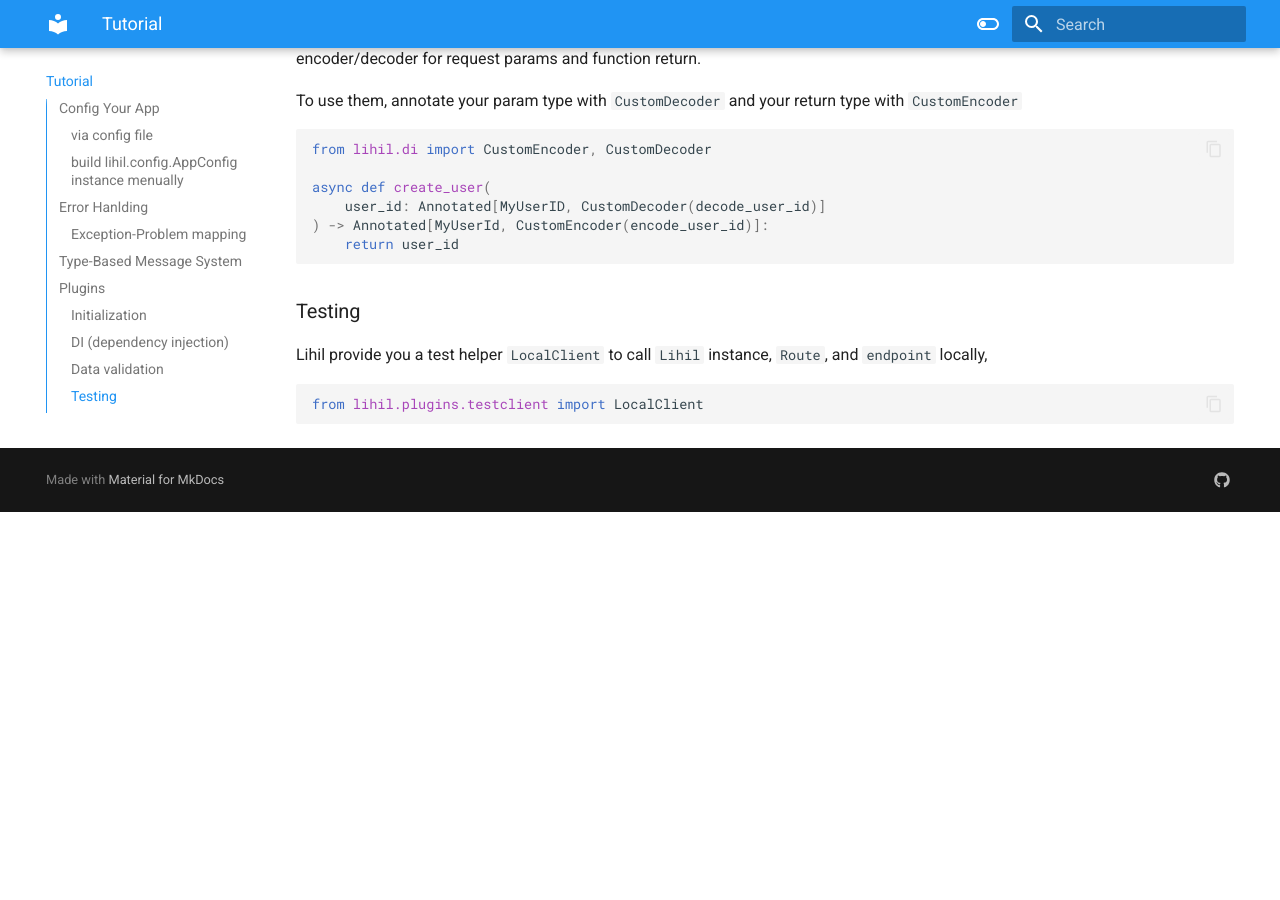
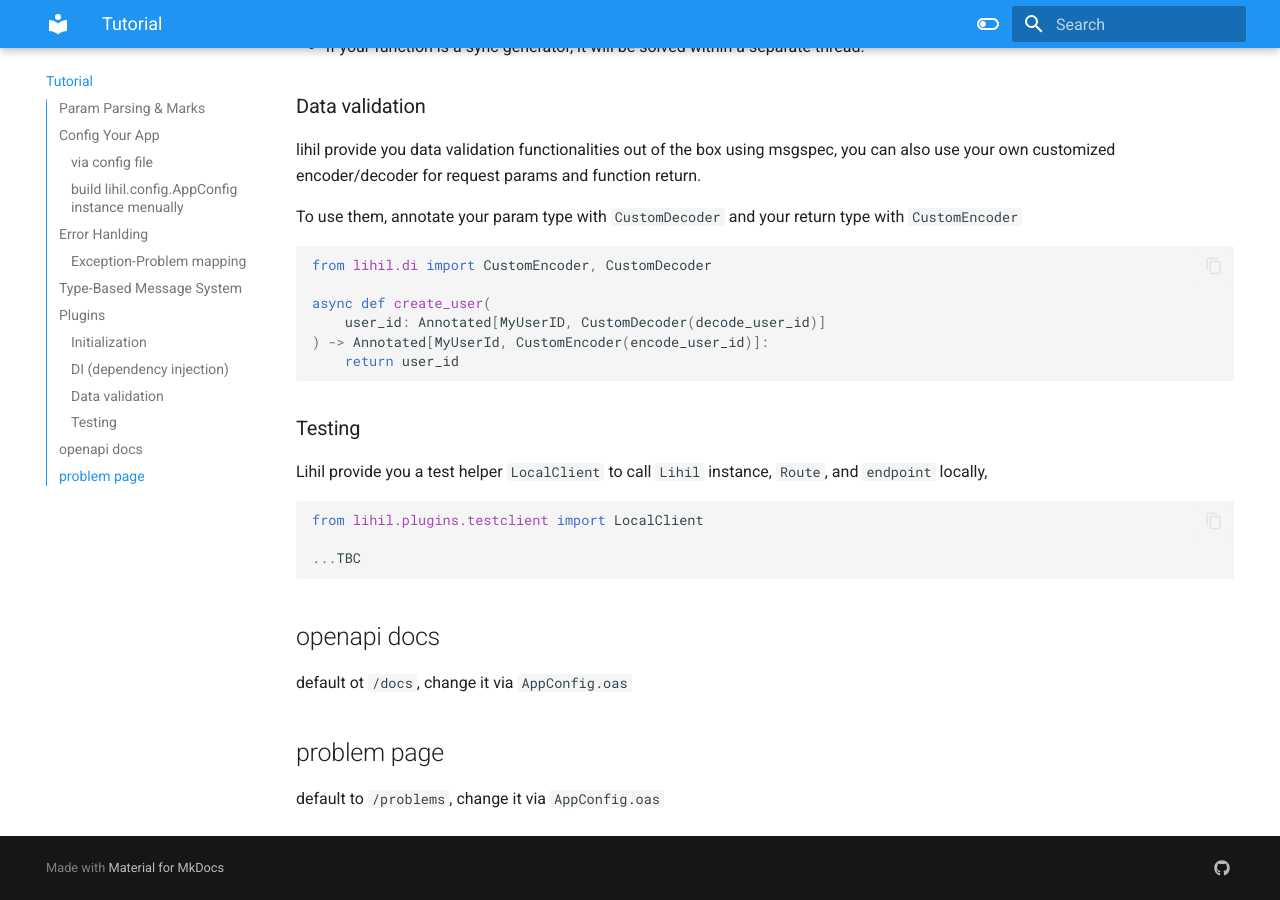
Before and after one commit to raceychan/lihil, an MkDocs documentation site: the page built from docs/tutorial.md, in a window 1280 px wide and 900 px high, scrolled down 4622 px. Built offline with MkDocs 1.6.1 and Material for MkDocs 9.7.7, drawn with Linux system fonts in a browser that asks for light colours; before the commit the page ends 5134 px from its top, so only the background shows below that; some of the changed text lies outside the part shown.

````diff
--- a/docs/tutorial.md
+++ b/docs/tutorial.md
@@ -1,4 +1,8 @@
 # Tutorial
+
+## Param Parsing & Marks
+
+...TBC
 
 ## Config Your App
 
@@ -240,4 +244,15 @@ Lihil provide you a test helper `LocalClient` to call `Lihil` instance, `Route`,
 ```python
 from lihil.plugins.testclient import LocalClient
 
+...TBC
 ```
+
+
+
+## openapi docs
+
+default ot `/docs`, change it via `AppConfig.oas`
+
+## problem page
+
+default to `/problems`, change it via `AppConfig.oas`
````
Also changed, not shown: README.md (+23 -13 lines), docs/index.md (+1 -1 lines), 1 other file.
